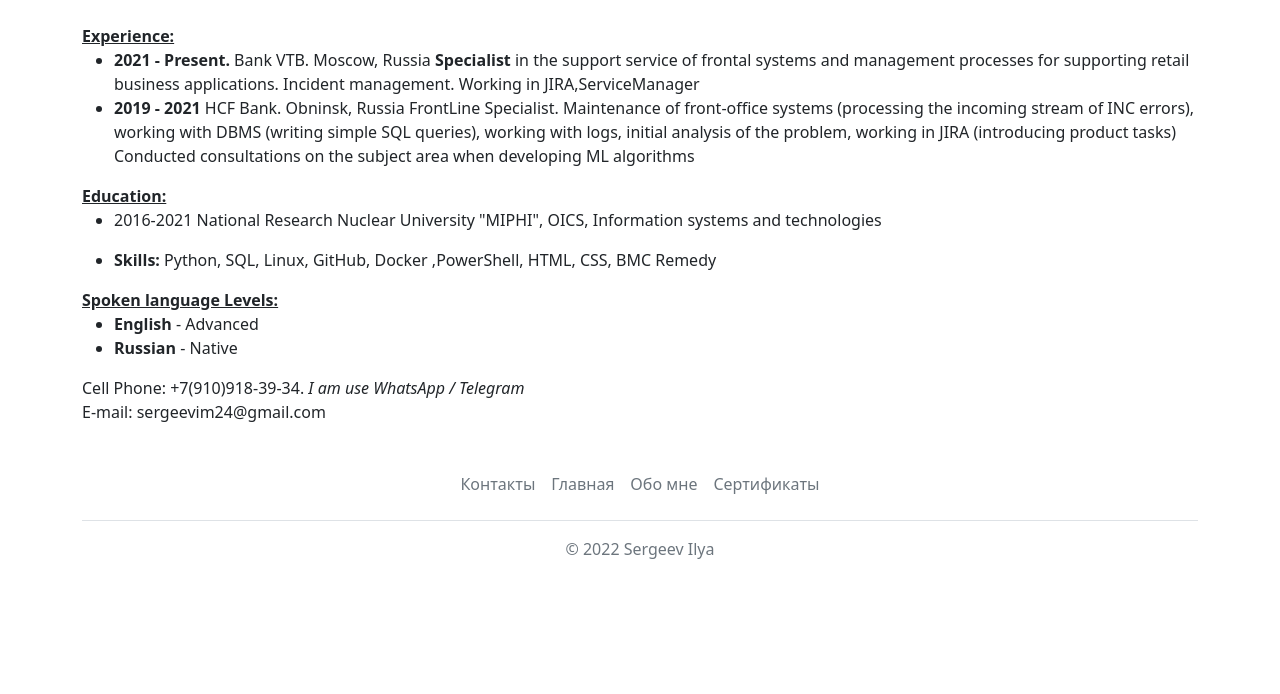
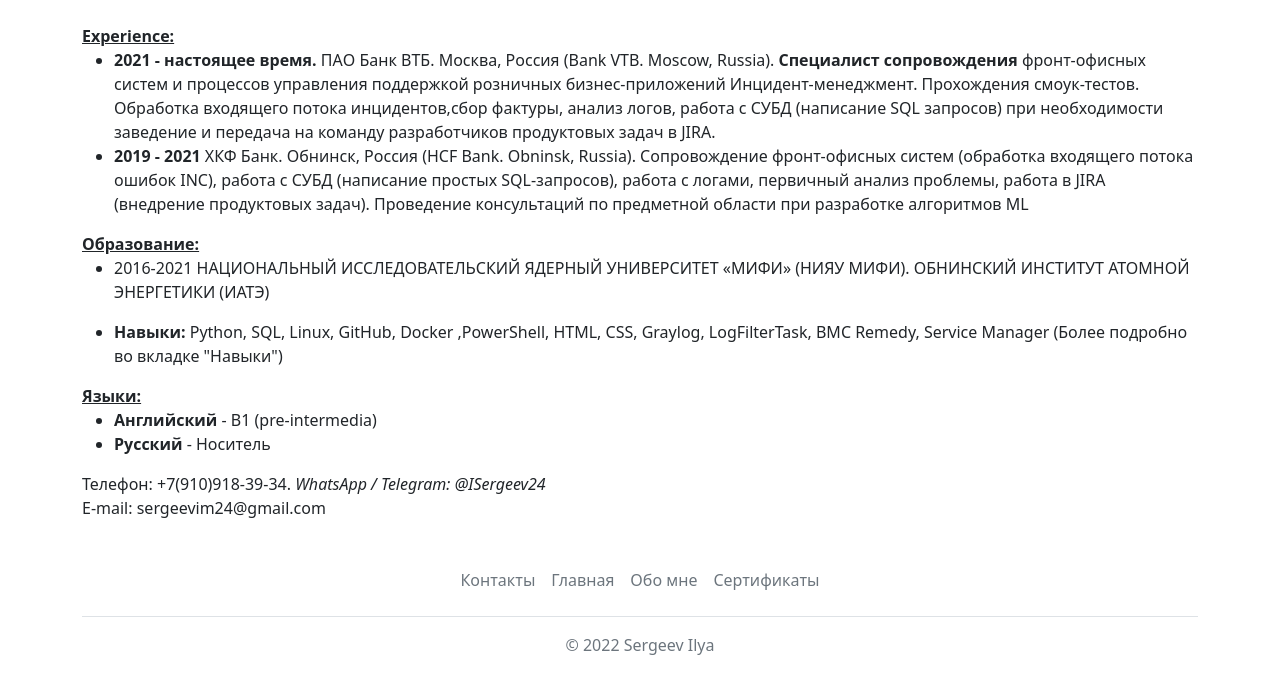
Before and after one commit to wesk777/CVweb-site, a Flask app: page /CV in a window 1280 px wide. Shown: the part 73-767 px from the top of the page. Run offline with Flask 2, Linux system fonts and the light colour scheme.

Commit message:
translate on russian leguaguage all web-site

```diff
--- a/templates/CV.html
+++ b/templates/CV.html
@@ -9,26 +9,34 @@
 <div class = "container">
 <u><strong>Experience:</strong></u>
             <ul>
-              <li><strong>2021 - Present.</strong> Bank VTB. Moscow, Russia
-<strong>Specialist</strong> in the support service of frontal systems and management processes for supporting retail business applications. Incident management. Working in JIRA,ServiceManager</li>
-              <li><strong>2019 - 2021</strong> HCF Bank. Obninsk, Russia
-FrontLine Specialist. Maintenance of front-office systems (processing the incoming stream of INC errors), working with DBMS (writing simple SQL queries), working with logs, initial analysis of the problem, working in JIRA (introducing product tasks) Conducted consultations on the subject area when developing ML algorithms</li>
+              <li><strong>2021 - настоящее время.</strong> ПАО Банк ВТБ. Москва, Россия (Bank VTB. Moscow, Russia).
+<strong>Специалист сопровождения</strong> фронт-офисных систем и процессов управления поддержкой розничных бизнес-приложений
+              Инцидент-менеджмент. Прохождения смоук-тестов. Обработка входящего потока инцидентов,сбор фактуры, анализ логов,
+                  работа с СУБД (написание SQL запросов) при необходимости заведение и
+                  передача на команду разработчиков продуктовых задач в JIRA. </li>
+              <li><strong>2019 - 2021</strong> ХКФ Банк. Обнинск, Россия (HCF Bank. Obninsk, Russia).
+Сопровождение фронт-офисных систем (обработка входящего потока ошибок INC), работа с СУБД (написание простых SQL-запросов),
+                  работа с логами, первичный анализ проблемы, работа в JIRA (внедрение продуктовых задач).
+                  Проведение консультаций по предметной области при разработке алгоритмов ML</li>
             </ul>
 
-<u><strong>Education:</strong></u>
+<u><strong>Образование:</strong></u>
             <ul>
-              <li>2016-2021 National Research Nuclear University "MIPHI", OICS, Information systems and technologies</li>
+              <li>2016-2021 НАЦИОНАЛЬНЫЙ ИССЛЕДОВАТЕЛЬСКИЙ ЯДЕРНЫЙ УНИВЕРСИТЕТ «МИФИ» (НИЯУ МИФИ).
+
+ОБНИНСКИЙ ИНСТИТУТ АТОМНОЙ ЭНЕРГЕТИКИ (ИАТЭ)</li>
             </ul>
 <ul>
-    <li><strong>Skills:</strong> Python, SQL, Linux, GitHub, Docker ,PowerShell, HTML, CSS, BMC Remedy</li>
+    <li><strong>Навыки:</strong> Python, SQL, Linux, GitHub, Docker ,PowerShell, HTML, CSS, Graylog, LogFilterTask, BMC Remedy, Service Manager
+        (Более подробно во вкладке "Навыки")</li>
 </ul>
 
-<u><strong>Spoken language Levels:</strong></u>
+<u><strong>Языки:</strong></u>
             <ul>
-              <li><strong>English</strong> - Advanced</li>
-              <li><strong>Russian</strong> - Native</li>
+              <li><strong>Английский</strong> - B1 (pre-intermedia)</li>
+              <li><strong>Русский</strong> - Носитель</li>
             </ul>
-Cell Phone: +7(910)918-39-34. <em>I am use WhatsApp / Telegram</em><br>
+Телефон: +7(910)918-39-34. <em>WhatsApp / Telegram: @ISergeev24</em><br>
 E-mail: sergeevim24@gmail.com
 </div>
 {% endblock %}
--- a/templates/about.html
+++ b/templates/about.html
@@ -4,6 +4,6 @@
 {% block body %}
 <div class="container">
 <h1>About me</h1>
-<p class="fs-5 col-md-8">My name is Ilya Sergeev. I work at VTB Bank in Russia. I want to be a cool DevOps engineer. I also invest in cryptocurrencies </p>
+<p class="fs-5 col-md-8">Меня зовут Илья Сергеев. Я родился 1 августа 1996 года в городе Обнинске. Окончил ИАТЭ НИЯУ МИФИ. Развиваюсь и хочу ставть  DevOps инженером </p>
 </div>
 {% endblock %}
--- a/templates/certificates.html
+++ b/templates/certificates.html
@@ -9,7 +9,7 @@
 {% block body %}
 
 <div class="container">
-    <p class="lead">
-          Now I have not certificates
-        </p>
+    <h1 class="fw-light">Сертификаты</h1>
+    <rect width="100%" height="100%" fill="#55595c" data-darkreader-inline-fill="" style="--darkreader-inline-fill:#43484b;"></rect>
+</div>
 {% endblock %}
--- a/templates/contact.html
+++ b/templates/contact.html
@@ -10,7 +10,8 @@
 {% block body %}
 <div class="container">
 <p class="lead">
-          For all your questions, you can contact me by phone number +7 (910)-918-39-34 (Telegram / WhatApp) or e-mail: sergeevim24@gmail.com
+          По всем интерсующим Вас вопросам Вы можете позвонить мне по телефону +7 (910)-918-39-34 (WhatApp / Telegram: @ISergeev24),
+    e-mail: sergeevim24@gmail.com
         </p>
 </div>
 
--- a/templates/myprojects.html
+++ b/templates/myprojects.html
@@ -8,7 +8,7 @@
 
 {% block body %}<div class="container">
     <p class="lead">
-          Now this web-site the only one project
+          На данный момент данный сайт ( sergeev.digital ) мой единственный проект. Так же у меня имеется несколько незавершенных проектов
         </p>
 </div>
 {% endblock %}
```
Also changed, not shown: templates/myskills.html (+15 -1 lines).
